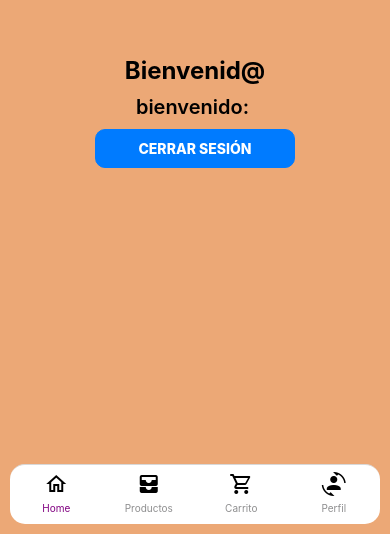
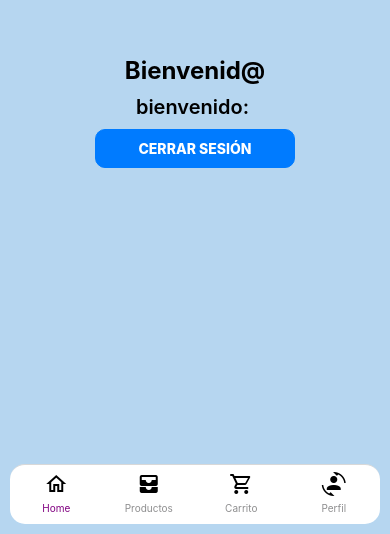
Before and after one commit to Tragaaviones/Tienda_movil, a React Native app: screen /navigation in a window 390 px wide. Shown: the part 310-844 px from the top of the page. Built offline with nearby package versions, Linux system fonts and the light colour scheme; no server answers.

Commit message:
Paleta de colores

```diff
--- a/src/components/CarritoCard/Carrito.js
+++ b/src/components/CarritoCard/Carrito.js
@@ -105,7 +105,7 @@ export default Carrito;
 const styles = StyleSheet.create({
     container: {
         flex: 1,
-        backgroundColor: '#EAD8C0',
+        backgroundColor: '#B6D6F0',
         paddingTop: Constants.statusBarHeight,
         paddingHorizontal: 16,
     },
@@ -134,20 +134,20 @@ const styles = StyleSheet.create({
     },
     modifyButton: {
         borderWidth: 1,
-        borderColor: '#8F6B58',
+        borderColor: '#9FACF4',
         borderRadius: 8,
         paddingVertical: 8,
         paddingHorizontal: 16,
-        backgroundColor: '#8F6B58', // Light brown color for modify button
+        backgroundColor: '#9FACF4', // Light brown color for modify button
         marginVertical: 4,
     },
     deleteButton: {
         borderWidth: 1,
-        borderColor: '#D2691E',
+        borderColor: '#BBB5F5',
         borderRadius: 8,
         paddingVertical: 8,
         paddingHorizontal: 16,
-        backgroundColor: '#D2691E', // Darker orange color for delete button
+        backgroundColor: '#BBB5F5', // Darker orange color for delete button
         marginVertical: 4,
     },
     buttonText: {
--- a/src/screen/carrito.js
+++ b/src/screen/carrito.js
@@ -150,7 +150,7 @@ export default Carrito;
 const styles = StyleSheet.create({
   container: {
     flex: 1,
-    backgroundColor: '#EAD8C0',
+    backgroundColor: '#B6D6F0',
     paddingTop: Constants.statusBarHeight,
     paddingHorizontal: 16,
   },
--- a/src/screen/home.js
+++ b/src/screen/home.js
@@ -91,7 +91,7 @@ export default function Home({ navigation }) {
 const styles = StyleSheet.create({
     container: {
         flex: 1,
-        backgroundColor: '#ECA876',
+        backgroundColor: '#B6D6F0',
         alignItems: 'center',
         justifyContent: 'center'
     },
--- a/src/screen/pantalla_principal.js
+++ b/src/screen/pantalla_principal.js
@@ -128,7 +128,7 @@ export default function Productos() {
 const styles = StyleSheet.create({
     screen: {
         flex: 1,
-        backgroundColor: '#ECA876'
+        backgroundColor: '#B6D6F0'
     },
     container: {
         flex: 1,
```
